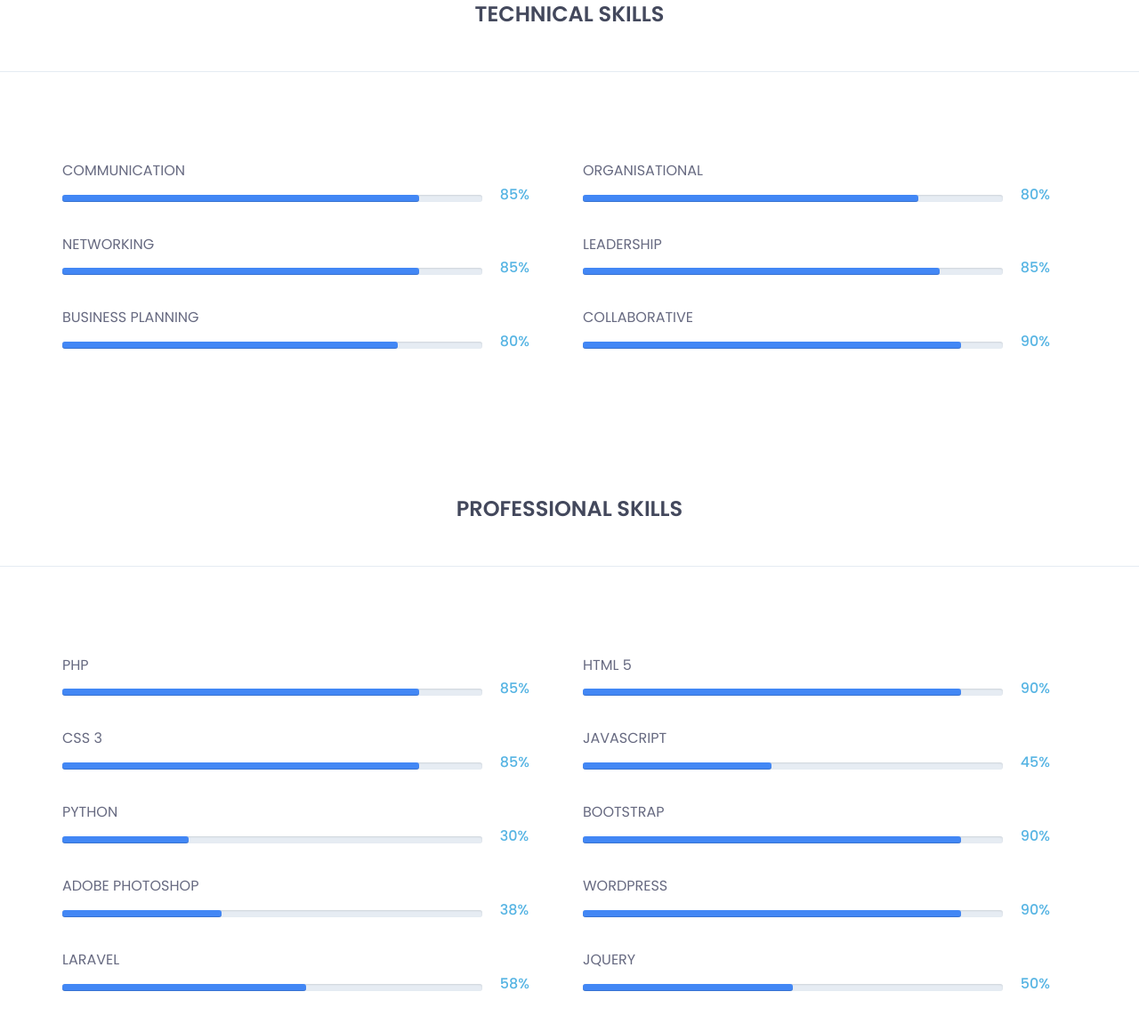
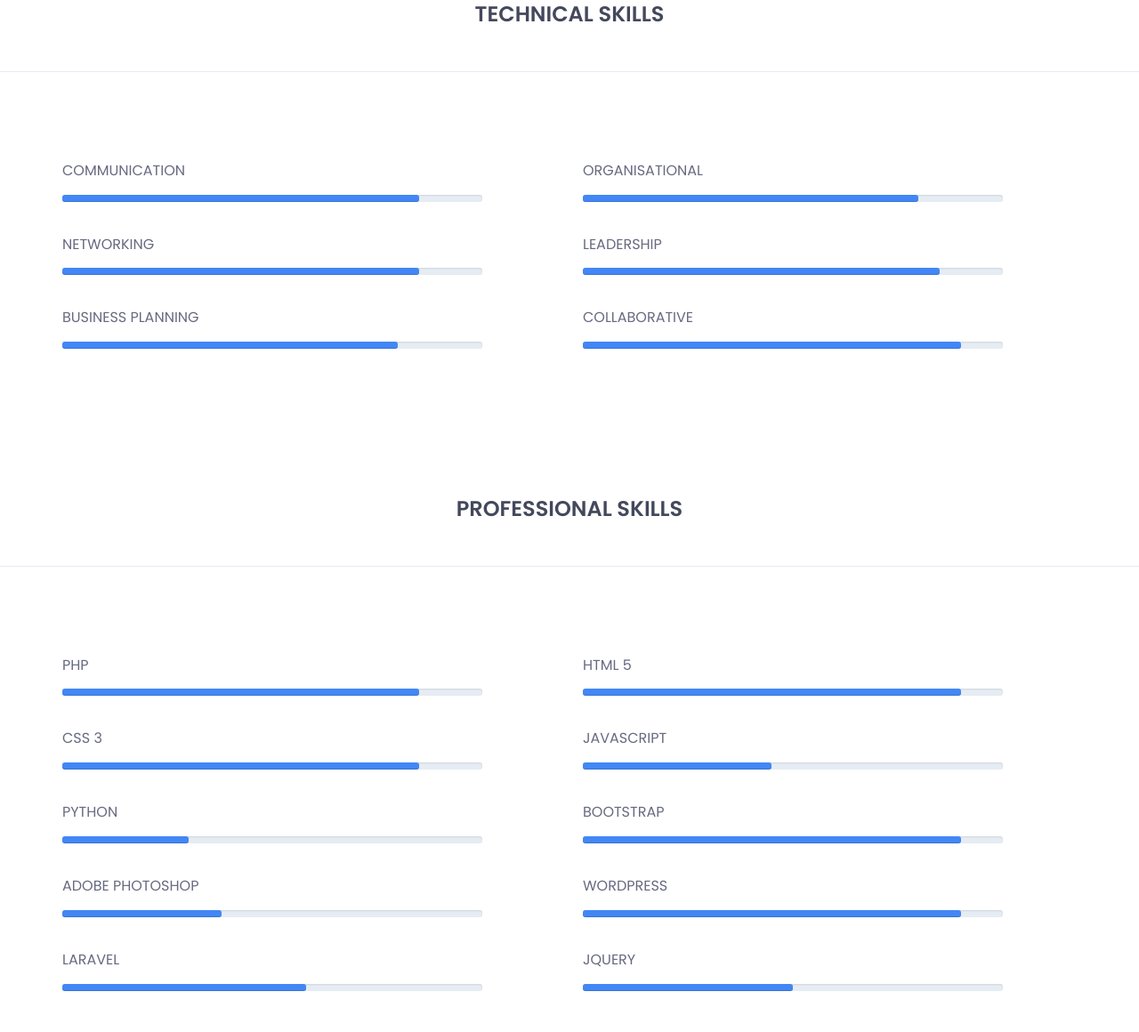
Before and after one commit to iJosef/josef, a plain HTML site: page index.html in a window 1280 px wide. Shown: the part 2238-3398 px from the top of the page at 89% size. Drawn offline with nearby package versions, Linux system fonts and the light colour scheme.

Commit message:
Update index.html

```diff
--- a/index.html
+++ b/index.html
@@ -326,7 +326,7 @@
 
                                         </div>
                                     </div>
-                                    <h3>85%</h3>
+                                    <h3></h3>
                                 </div>
                             </div>
                             <!-- /.barWrapper -->
@@ -338,7 +338,7 @@
 
                                         </div>
                                     </div>
-                                    <h3>85%</h3>
+                                    <h3></h3>
                                 </div>
                             </div>
                             <!-- /.barWrapper -->
@@ -350,7 +350,7 @@
 
                                         </div>
                                     </div>
-                                    <h3>80%</h3>
+                                    <h3></h3>
                                 </div>
                             </div>
                             <!-- /.barWrapper -->
@@ -367,7 +367,7 @@
 
                                         </div>
                                     </div>
-                                    <h3>80%</h3>
+                                    <h3></h3>
                                 </div>
                             </div>
                             <!-- /.barWrapper -->
@@ -379,7 +379,7 @@
 
                                         </div>
                                     </div>
-                                    <h3>85%</h3>
+                                    <h3></h3>
                                 </div>
                             </div>
                             <!-- /.barWrapper -->
@@ -391,7 +391,7 @@
 
                                         </div>
                                     </div>
-                                    <h3>90%</h3>
+                                    <h3></h3>
                                 </div>
                             </div>
                             <!-- /.barWrapper -->
@@ -420,7 +420,7 @@
 
                                         </div>
                                     </div>
-                                    <h3>85%</h3>
+                                    <h3></h3>
                                 </div>
                             </div>
                             <!-- /.barWrapper -->
@@ -432,7 +432,7 @@
 
                                         </div>
                                     </div>
-                                    <h3>85%</h3>
+                                    <h3></h3>
                                 </div>
                             </div>
                             <!-- /.barWrapper -->
@@ -444,7 +444,7 @@
 
                                         </div>
                                     </div>
-                                    <h3>30%</h3>
+                                    <h3></h3>
                                 </div>
                             </div>
                             <!-- /.barWrapper -->
@@ -456,7 +456,7 @@
 
                                         </div>
                                     </div>
-                                    <h3>38%</h3>
+                                    <h3></h3>
                                 </div>
                             </div>
                             <!-- /.barWrapper -->
@@ -468,7 +468,7 @@
 
                                         </div>
                                     </div>
-                                    <h3>58%</h3>
+                                    <h3></h3>
                                 </div>
                             </div>
                             <!-- /.barWrapper -->
@@ -484,7 +484,7 @@
 
                                         </div>
                                     </div>
-                                    <h3>90%</h3>
+                                    <h3></h3>
                                 </div>
                             </div>
                             <!-- /.barWrapper -->
@@ -496,7 +496,7 @@
 
                                         </div>
                                     </div>
-                                    <h3>45%</h3>
+                                    <h3></h3>
                                 </div>
                             </div>
                             <!-- /.barWrapper -->
@@ -508,7 +508,7 @@
 
                                         </div>
                                     </div>
-                                    <h3>90%</h3>
+                                    <h3></h3>
                                 </div>
                             </div>
                             <!-- /.barWrapper -->
@@ -520,7 +520,7 @@
 
                                         </div>
                                     </div>
-                                    <h3>90%</h3>
+                                    <h3></h3>
                                 </div>
                             </div>
                             <!-- /.barWrapper -->
@@ -532,7 +532,7 @@
 
                                         </div>
                                     </div>
-                                    <h3>50%</h3>
+                                    <h3></h3>
                                 </div>
                             </div>
                             <!-- /.barWrapper -->
```
